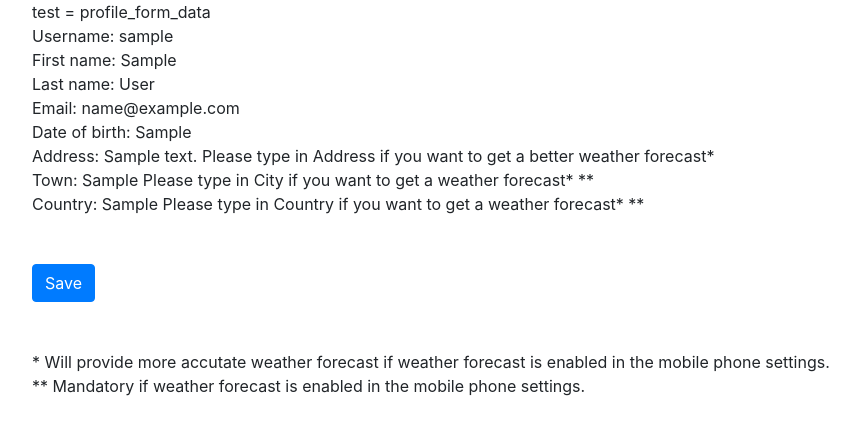
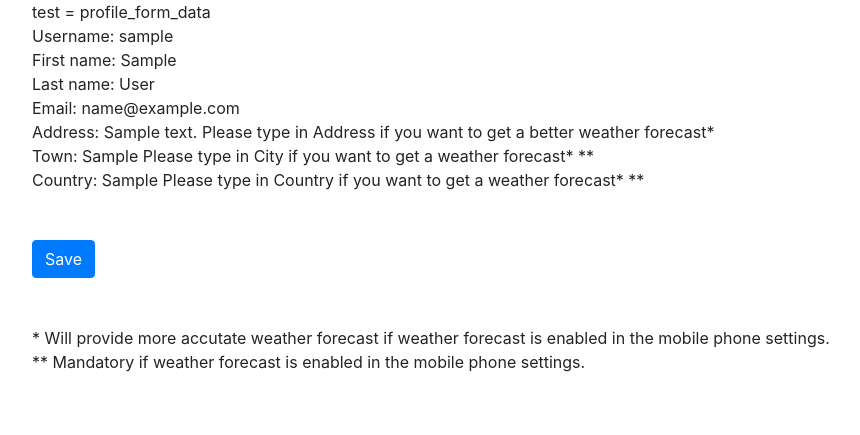
Before and after one commit to GoranAviani/incodaq_weather, a Django app: template templates/expanded_user/edit_user_profile.html in a window 1280 px wide. Shown: the part 56-491 px from the top of the page, without its empty margins (53-913 px from the left). Run offline with Django 3.2, Linux system fonts and the light colour scheme; the template is opened without the code that fills it: most values are stand-ins (such as "Sample title", 1, 10 or a date in 2020); parts of the project's set-up code (start-up, migrations or seed data) failed here and were passed over; some libraries are stand-ins or nearby versions.

Commit message:
fixed template

```diff
--- a/templates/expanded_user/edit_user_profile.html
+++ b/templates/expanded_user/edit_user_profile.html
@@ -12,8 +12,6 @@
     Last name: {{profile_form_data.last_name}}
     <br/>
     Email: {{profile_form_data.email}}
-    <br/>
-    Date of birth: {{profile_form_data.userDoB}}
     <br/>
     Address: {{profile_form_data.userAddress}}
     Please type in Address if you want to get a better weather forecast*
```
